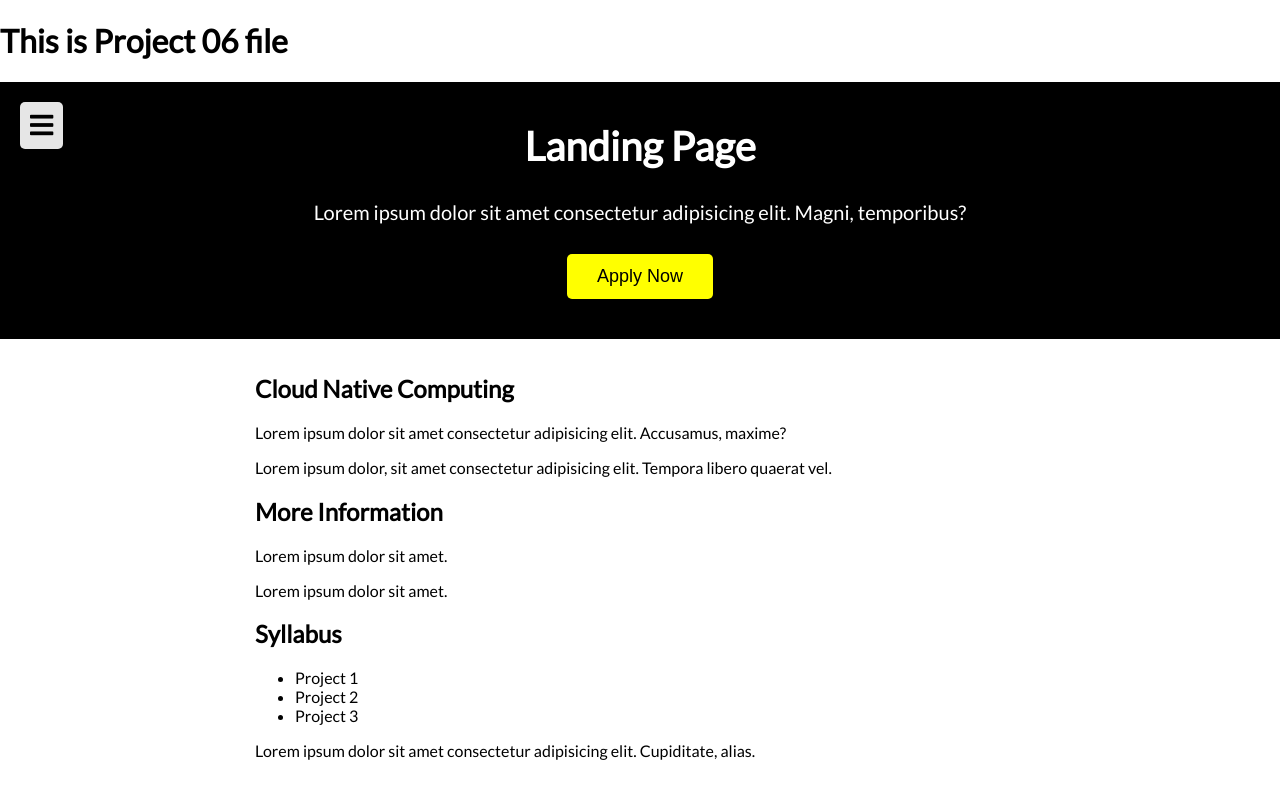
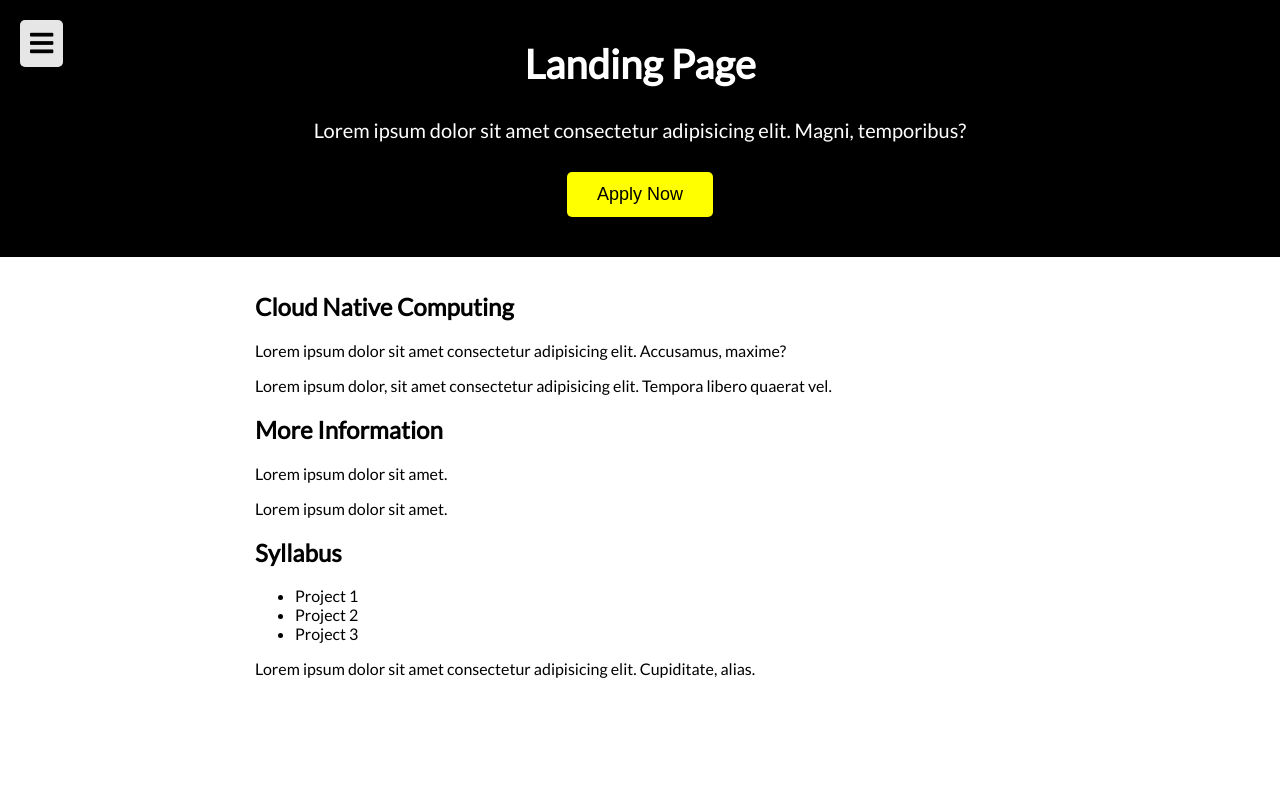
Before and after one commit to HassanMehmood1/Axiom_Projects_JS, a plain HTML site: page Proj_06/index.html in a window 1280 px wide. Drawn offline with Linux system fonts and the light colour scheme.

Commit message:
Update index.html
remove h1 from index main File

```diff
--- a/Proj_06/index.html
+++ b/Proj_06/index.html
@@ -8,7 +8,6 @@
     <title>My Landing Page</title>
 </head>
 <body>
-    <h1>This is Project 06 file</h1>
     <nav>
         <div class="logo">
             <img src="https://randomuser.me/api/portraits/men/1.jpg" alt="Random User Image">
```
